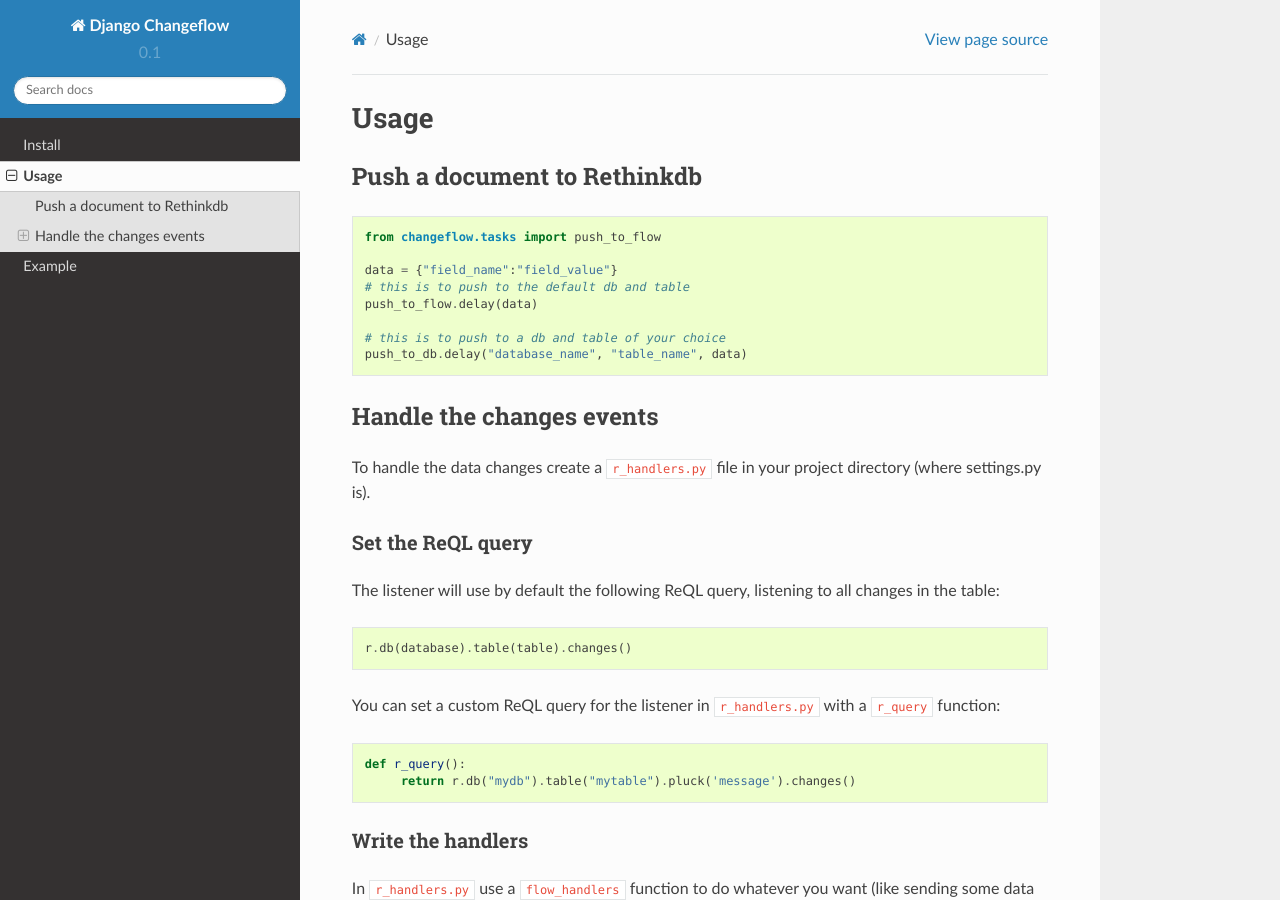
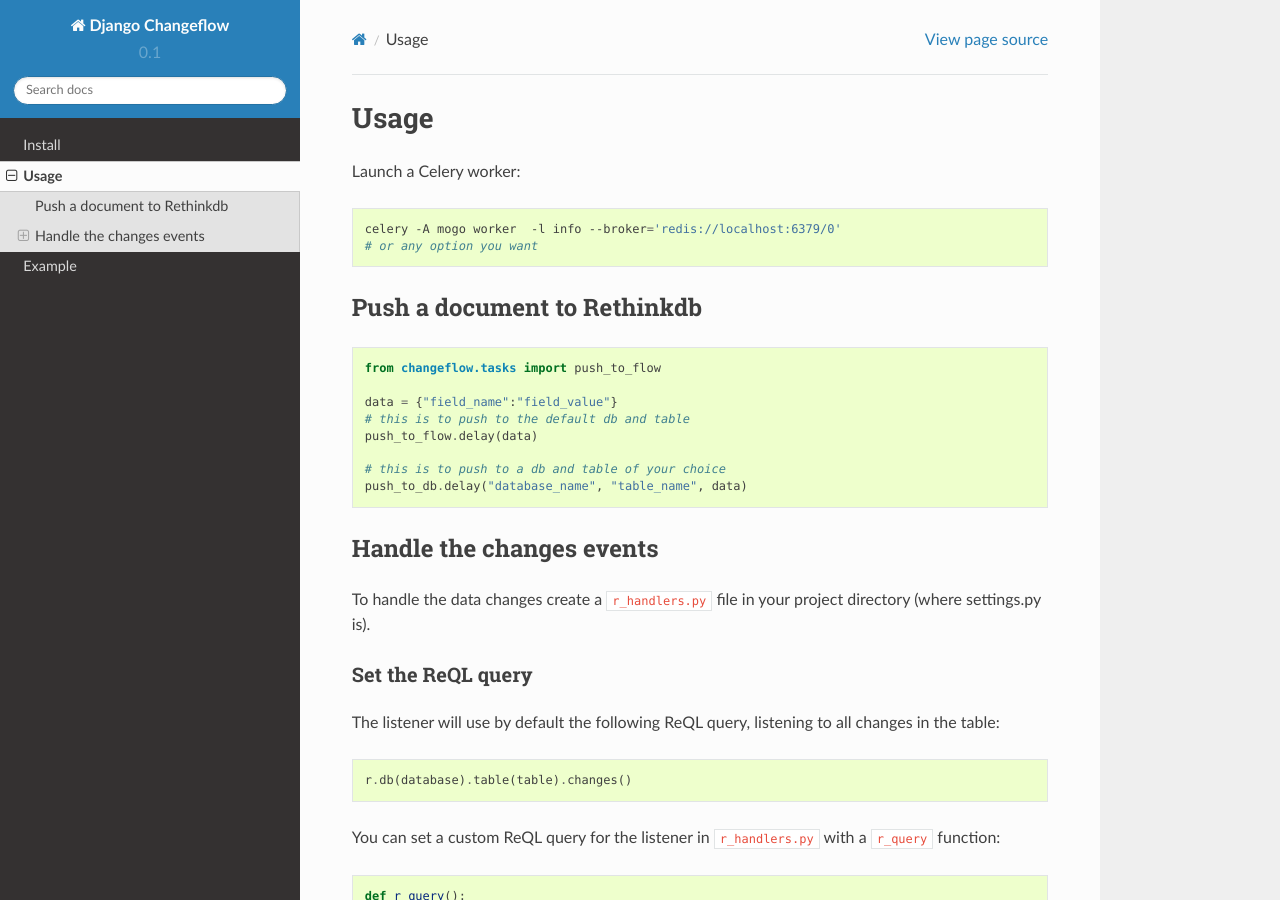
Before and after one commit to synw/django-changefeed, a Sphinx documentation site: the page built from docs/src/usage.rst, in a window 1280 px wide and 900 px high. Built offline with Sphinx 7.4.7 and the Read the Docs theme 2.0.0, drawn with Linux system fonts in a browser that asks for light colours.

Commit message:
Doc update

```diff
--- a/docs/src/usage.rst
+++ b/docs/src/usage.rst
@@ -1,5 +1,14 @@
 Usage
 =====
+
+Launch a Celery worker:
+
+.. highlight:: bash
+
+::
+
+   celery -A mogo worker  -l info --broker='redis://localhost:6379/0'
+   # or any option you want
 
 Push a document to Rethinkdb
 ----------------------------
```
